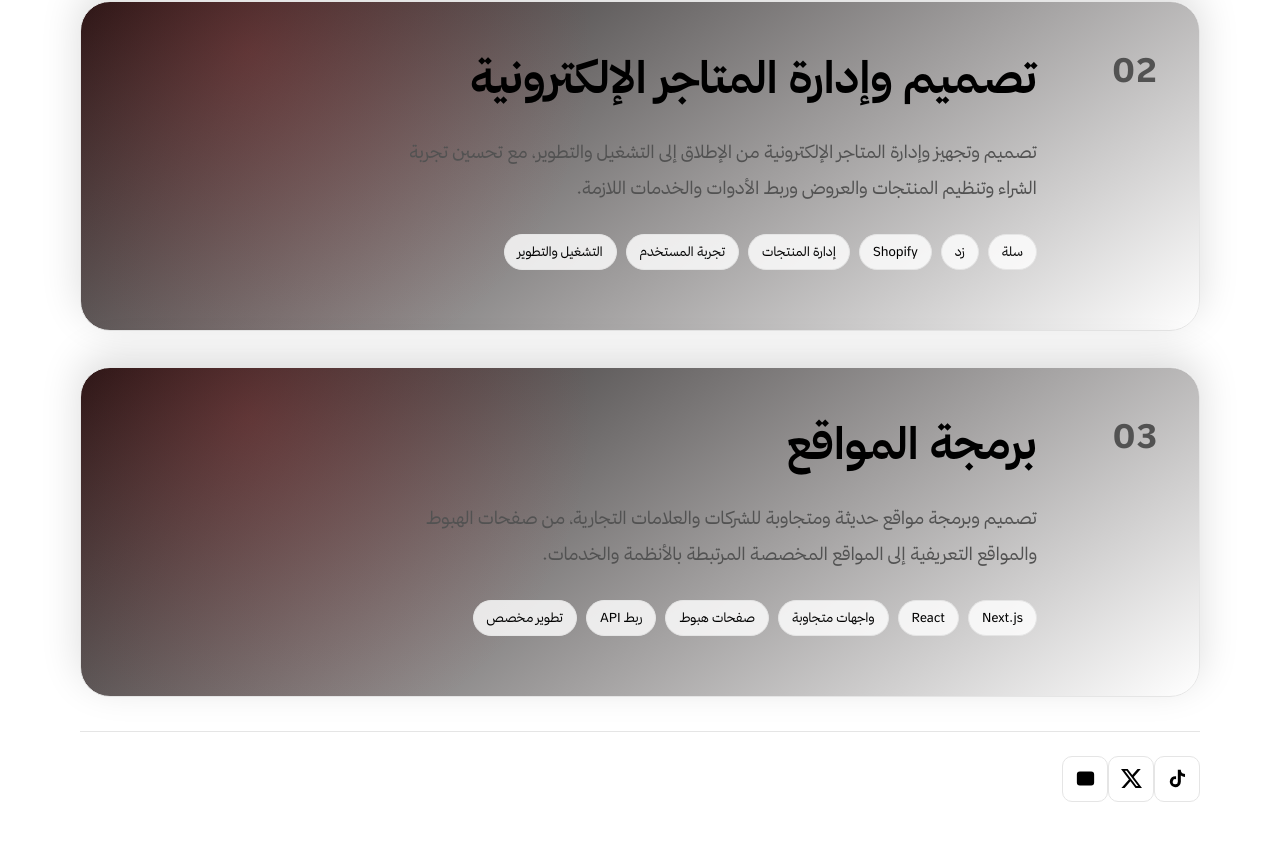
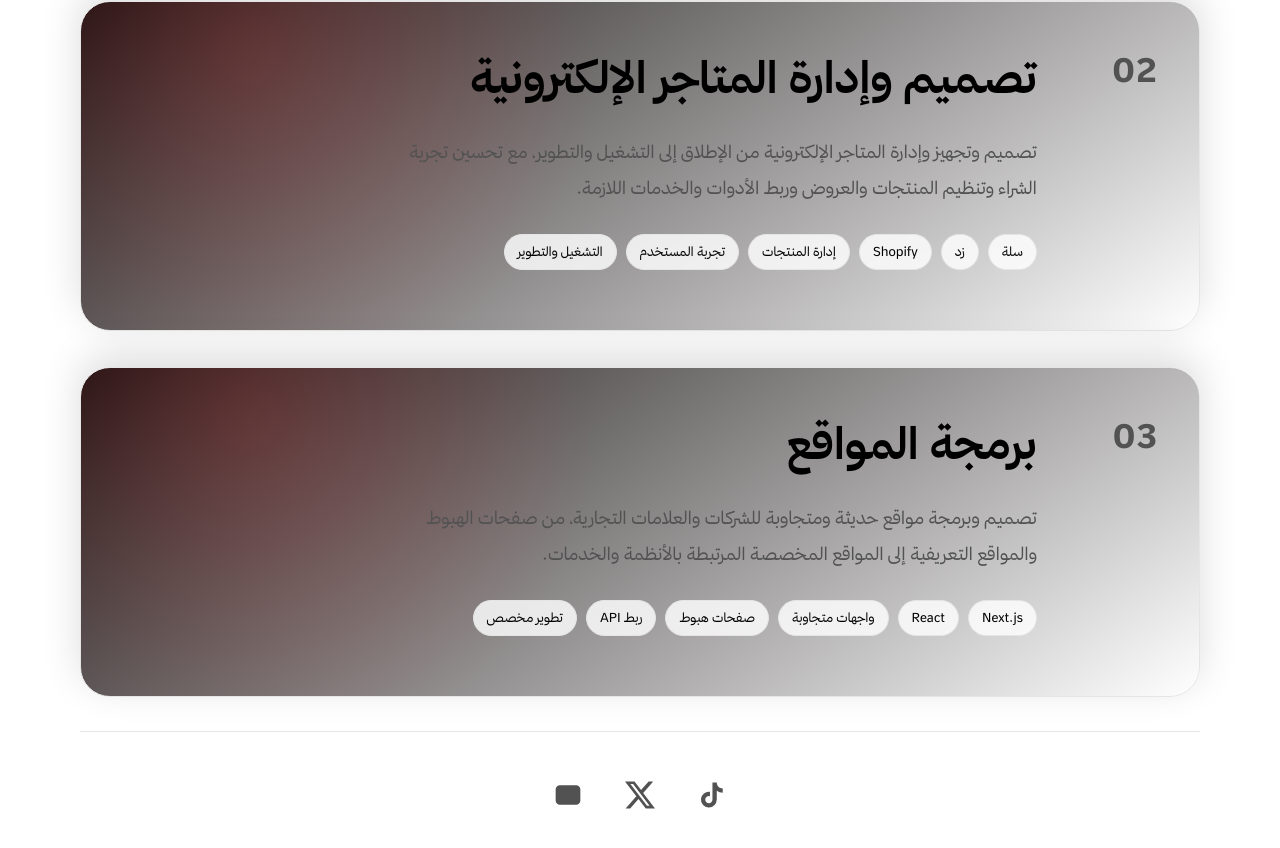
Before and after one commit to ibn-Lafi/ibnlafi, a Next.js app: page /ar in a window 1280 px wide. Shown: the part 2407-3255 px from the top of the page. Before the commit the page ends 3233 px from the top, so only its background shows below. Built offline with nearby package versions, Linux system fonts and the light colour scheme.

Commit message:
Style icon-only footer

```diff
--- a/src/app/globals.css
+++ b/src/app/globals.css
@@ -184,3 +184,5 @@ h1 { font-size: clamp(36px, 4.5vw, 60px); font-weight: 700; line-height: 1.35; m
 .service-tags{display:flex;flex-wrap:wrap;gap:9px;margin-top:28px}.service-tags span{display:inline-flex;align-items:center;min-height:36px;padding:7px 13px;border:1px solid var(--border);border-radius:999px;font-size:13px;color:var(--foreground);background:color-mix(in srgb,var(--surface) 82%,transparent)}@media(max-width:580px){.service-tags{gap:7px;margin-top:22px}.service-tags span{min-height:32px;padding:6px 11px;font-size:12px}}
 
 .header-actions,.header-socials{display:flex;align-items:center}.header-actions{gap:16px}.header-socials{gap:4px}.header-socials .social-link{border:0;background:transparent;border-radius:0;color:var(--muted-foreground);width:44px;height:44px}.header-socials .social-link:hover{color:var(--foreground);background:transparent;border-color:transparent}.header-socials .social-link svg{width:23px;height:23px}@media(max-width:580px){.header-actions{margin-inline-start:auto;gap:6px}.header-socials{gap:0}.header-socials .social-link{width:38px;height:38px}.header-socials .social-link svg{width:20px;height:20px}}
+
+.footer-socials{width:100%;display:flex;align-items:center;justify-content:center;gap:18px}.site-footer{justify-content:center;padding-block:36px}.footer-socials .social-link{border:0;background:transparent;border-radius:0;width:54px;height:54px;color:var(--muted-foreground)}.footer-socials .social-link:hover{background:transparent;border-color:transparent;color:var(--foreground)}.footer-socials .social-link svg{width:30px;height:30px}
```
